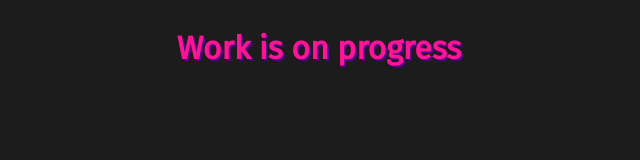
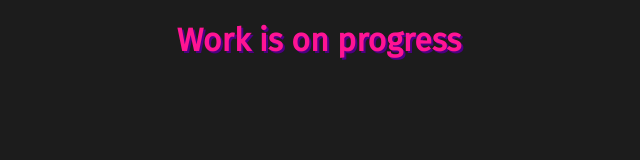
Before and after one commit to diovris/portofolio, a plain HTML site: page index.html in a window 1280 px wide. Shown: the whole page, without its empty margins (321-961 px from the left). Drawn offline with Linux system fonts and the light colour scheme.

Commit message:
Update css

```diff
--- a/assets/stylesheet.css
+++ b/assets/stylesheet.css
@@ -4,7 +4,7 @@ body {
     background-color: #1c1c1c;
 }
 
-.heading-1 {
+h1 {
     display: flex;
     align-items: center;
     justify-content: center;
```
